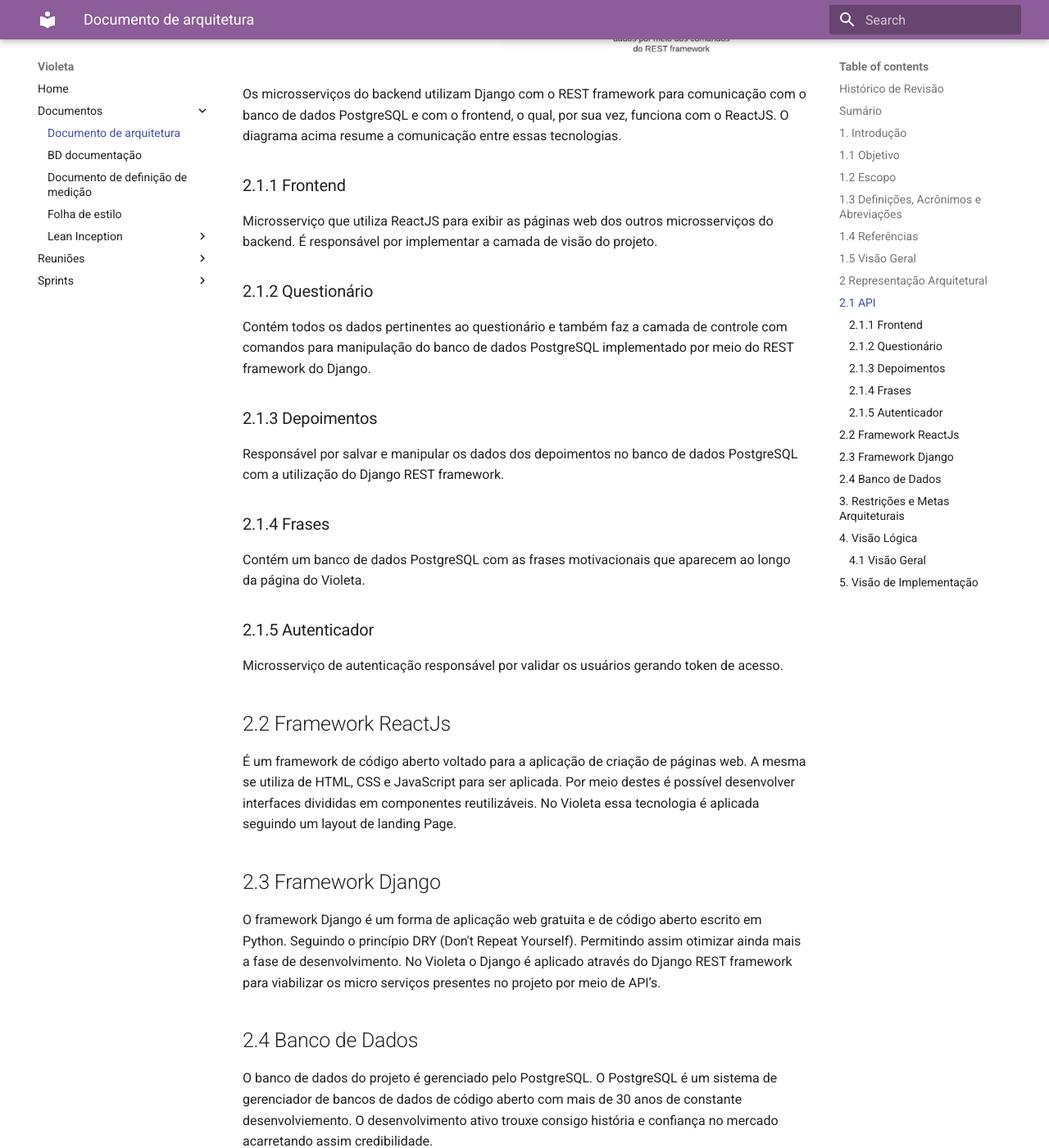
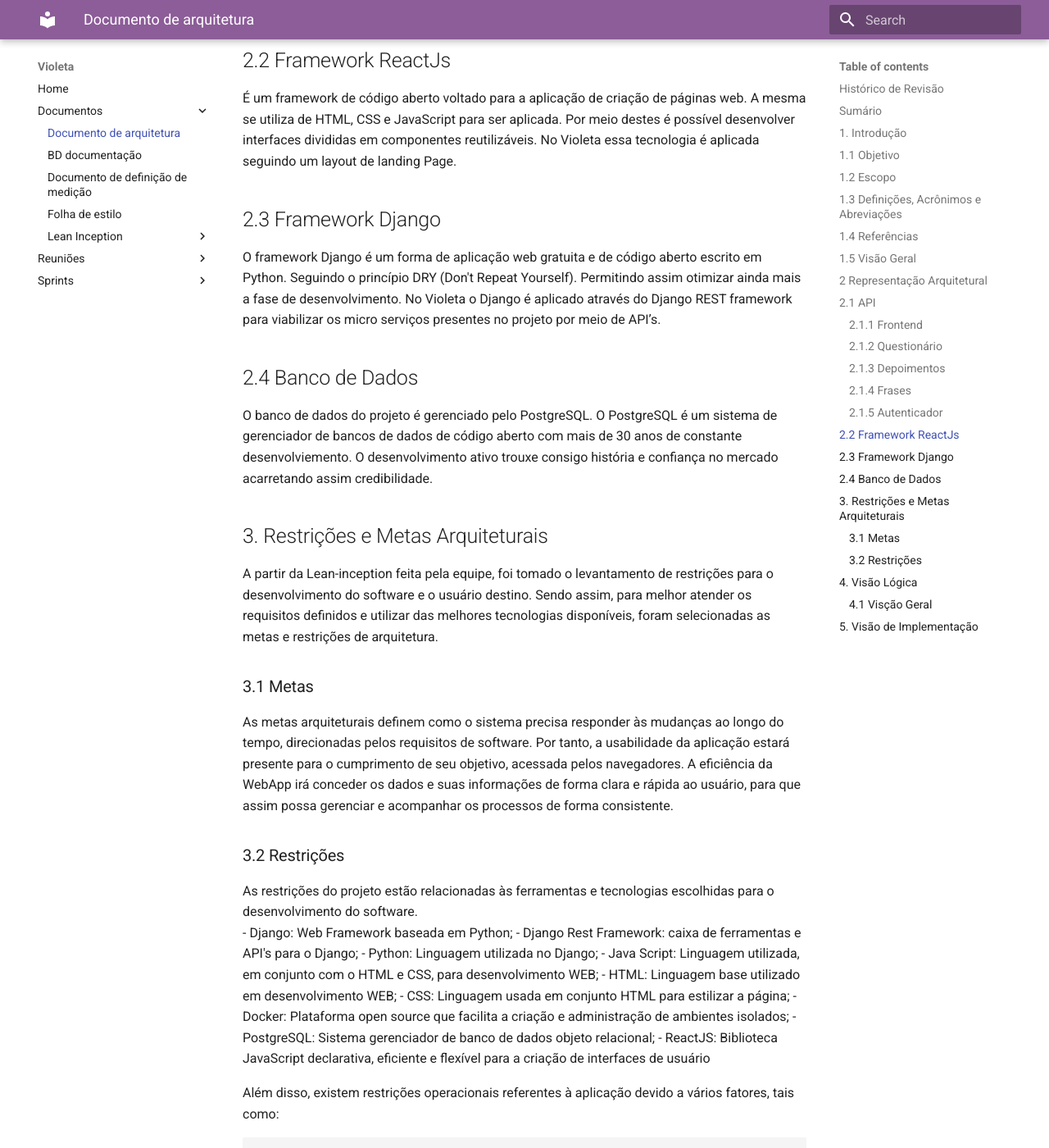
Before and after one commit to fga-eps-mds/2020.2-Violeta-Documentacao, an MkDocs documentation site: the page built from docs/Projeto/doc_arquitetura.md, in a window 1280 px wide and 1400 px high, scrolled down 3358 px. Shown: the whole window at 82% size. Built offline with MkDocs 1.6.1 and Material for MkDocs 9.7.7, drawn with Linux system fonts in a browser that asks for light colours; some of the changed text lies outside the part shown.

Commit message:
Restrições e Metas Arquiteturais

```diff
--- a/docs/Projeto/doc_arquitetura.md
+++ b/docs/Projeto/doc_arquitetura.md
@@ -83,23 +82,16 @@ A arquitetura do Violeta é composta por cinco microsserviços que são executad
 Desse modo, os serviços são executados isolados evitando comportamentos inesperados, como por exemplo, serviços acessando recursos que não deveria.
 
 ## 2.1 API
-![api](../img/API.png)
-Os microsserviços do backend utilizam Django com o REST framework para comunicação com o banco de dados PostgreSQL e com o frontend, o qual, por sua vez, funciona com o ReactJS. O diagrama acima resume a comunicação entre essas tecnologias.
 
 ### 2.1.1 Frontend
-Microsserviço que utiliza ReactJS para exibir as páginas web dos outros microsserviços do backend. É responsável por implementar a camada de visão do projeto.
 
 ### 2.1.2 Questionário
-Contém todos os dados pertinentes ao questionário e também faz a camada de controle com comandos para manipulação do banco de dados PostgreSQL implementado por meio do REST framework do Django.
 
 ### 2.1.3 Depoimentos
-Responsável por salvar e manipular os dados dos depoimentos no banco de dados PostgreSQL com a utilização do Django REST framework.
 
 ### 2.1.4 Frases
-Contém um banco de dados PostgreSQL com as frases motivacionais que aparecem ao longo da página do Violeta.
 
 ### 2.1.5 Autenticador
-Microsserviço de autenticação responsável por validar os usuários gerando token de acesso.
 
 ## 2.2 Framework ReactJs
 É um framework de código aberto voltado para a aplicação de criação de páginas web. A mesma se utiliza de HTML, CSS e JavaScript para ser aplicada. Por meio destes é possível desenvolver interfaces divididas em componentes reutilizáveis. No Violeta essa tecnologia é aplicada seguindo um layout de landing Page.
@@ -109,12 +101,35 @@ O framework Django é um forma de aplicação web gratuita e de código aberto e
 No Violeta o Django é aplicado através do Django REST framework para viabilizar os micro serviços presentes no projeto por meio de API’s.
 
 ## 2.4 Banco de Dados
- O banco de dados do projeto é gerenciado pelo PostgreSQL. O PostgreSQL é um sistema de gerenciador de bancos de dados de código aberto com mais de 30 anos de constante desenvolviemento. O desenvolvimento ativo trouxe consigo história e confiança no mercado acarretando assim credibilidade.
+O banco de dados do projeto é gerenciado pelo PostgreSQL. O PostgreSQL é um sistema de gerenciador de bancos de dados de código aberto com mais de 30 anos de constante desenvolviemento. O desenvolvimento ativo trouxe consigo história e confiança no mercado acarretando assim credibilidade.
 
 ## 3. Restrições e Metas Arquiteturais
+ A partir da Lean-inception feita pela equipe, foi tomado o levantamento de restrições para o desenvolvimento do software e o usuário destino. Sendo assim, para melhor atender os requisitos definidos e utilizar das melhores tecnologias disponíveis, foram selecionadas as metas e restrições de arquitetura.
+
+### 3.1 Metas
+ As metas arquiteturais definem como o sistema precisa responder às mudanças ao longo do tempo, direcionadas pelos requisitos de software. Por tanto, a usabilidade da aplicação estará presente para o cumprimento de seu objetivo, acessada pelos navegadores. A eficiência da WebApp irá conceder os dados e suas informações de forma clara e rápida ao usuário, para que assim possa gerenciar e acompanhar os processos de forma consistente.
+
+### 3.2 Restrições
+ As restrições do projeto estão relacionadas às ferramentas e tecnologias escolhidas para o desenvolvimento do software.
+    - Django: Web Framework baseada em Python;
+    - Django Rest Framework: caixa de ferramentas e API's para o Django;
+    - Python: Linguagem utilizada no Django;
+    - Java Script: Linguagem utilizada, em conjunto com o HTML e CSS, para desenvolvimento WEB;
+    - HTML: Linguagem base utilizado em desenvolvimento WEB;
+    - CSS: Linguagem usada em conjunto HTML para estilizar a página;
+    - Docker: Plataforma open source que facilita a criação e administração de ambientes isolados;
+    - PostgreSQL: Sistema gerenciador de banco de dados objeto relacional;
+    - ReactJS: Biblioteca JavaScript declarativa, eficiente e flexível para a criação de interfaces de usuário
+
+ Além disso, existem restrições operacionais referentes à aplicação devido a vários fatores, tais como:
+
+    - Topologia de rede
+    - Ambiente WEB (configurações de servidor, firewall, dmzs, etc.)
+    - Servidores (modelo de hardware, sistema operacional)
 
 ## 4. Visão Lógica
-### 4.1 Visão Geral
+
+### 4.1 Visção Geral
 O Violeta é uma aplicação WebApp composta da linguagem JavaScrip juntamente com o framework Reactjs como forma de implementação do front-end seguido do auxiolio de HTML e CSS para maior fidelidade do prototipo. Na que se refere ao back-end a linguagem python juntamente com framework Django voltado para modelagem de dados. Os dados seram armazenados é gerenciados pelo framework PostgreSQL. O PostgreSQL possibilida que depoimentos e as arvores de decisão seão salvas de forma pratica e eficiente.
 
 ## 5. Visão de Implementação
```
Also changed, not shown: other parts of docs/Projeto/doc_arquitetura.md (+0 -1 lines).
